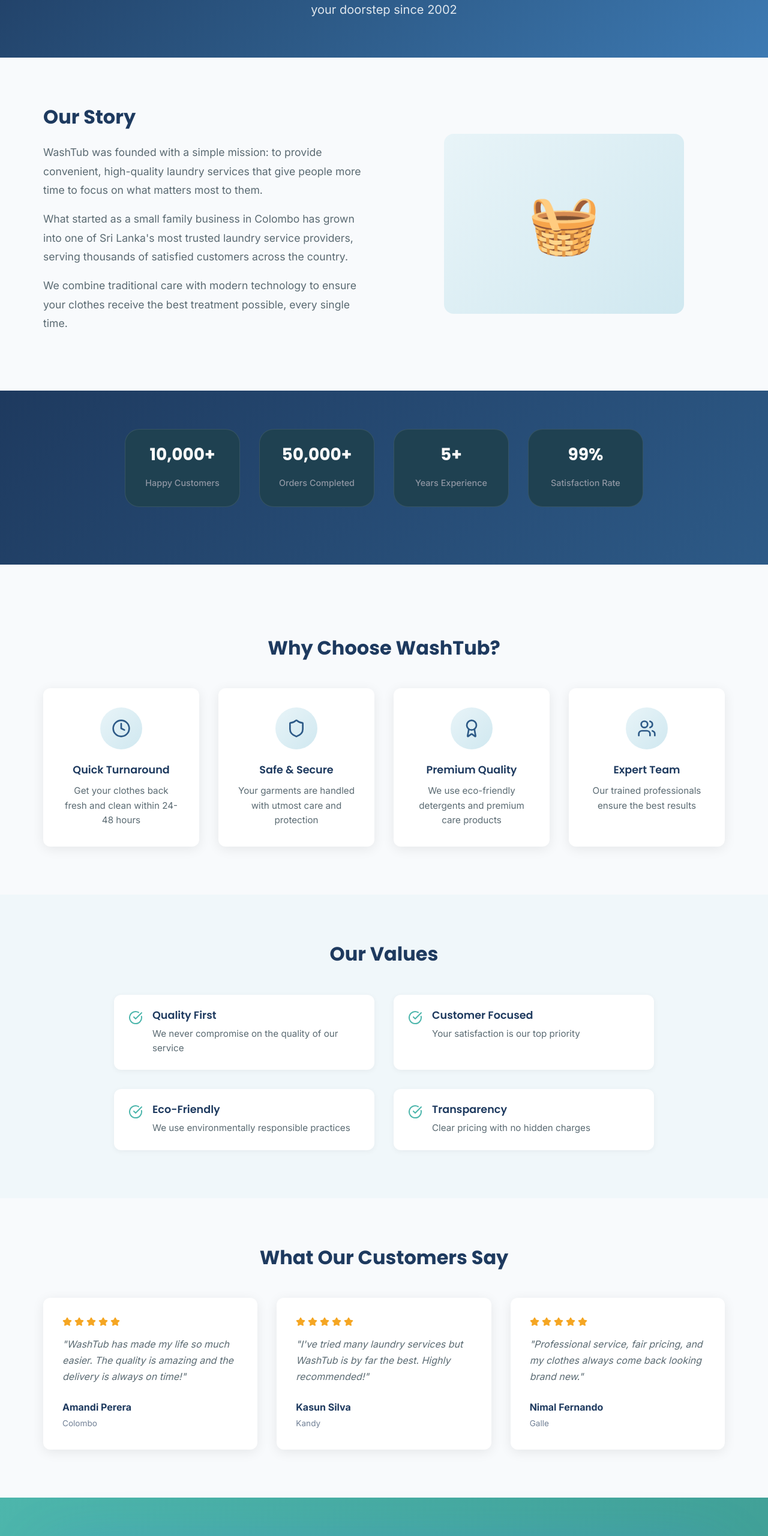
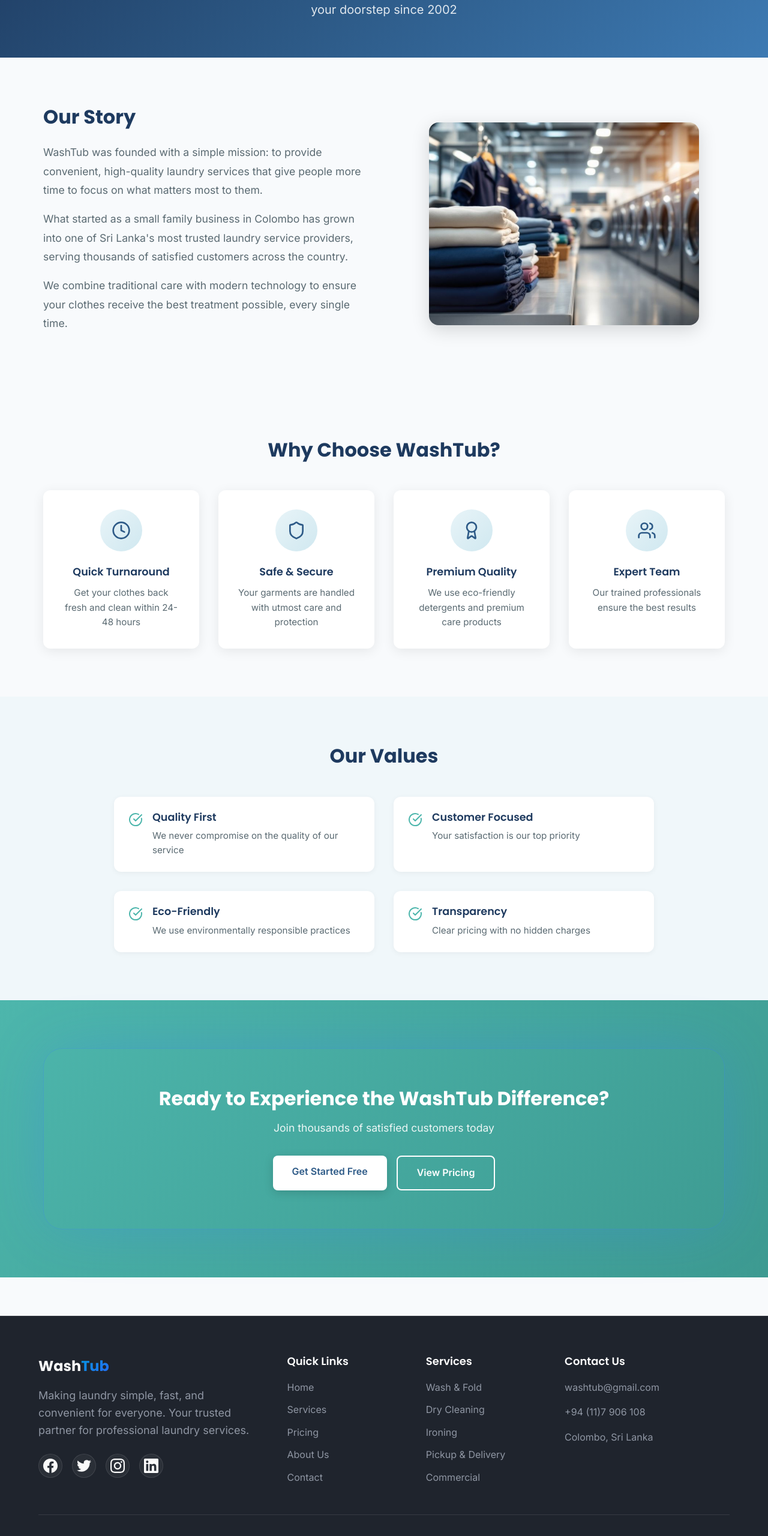
Before and after one commit to KavishaPerera/Wash-TUB, a React app in the folder frontend/: page /about in a window 1280 px wide. Shown: the part 234-2794 px from the top of the page at 60% size. Built offline with nearby package versions, Linux system fonts and the light colour scheme; the HTML template or start-up script is replaced by a standard one.

Commit message:
create about us page

```diff
--- a/frontend/src/App.jsx
+++ b/frontend/src/App.jsx
@@ -35,7 +35,6 @@ function Home() {
     <>
       <Navbar />
       <Hero />
-      <CTA />
       <Footer />
     </>
   );
--- a/frontend/src/components/CTA.css
+++ b/frontend/src/components/CTA.css
@@ -40,7 +40,7 @@
 
 .cta-title {
     margin-bottom: 1.5rem;
-    font-size: clamp(2rem, 4vw, 3rem);
+    font-size: clamp(3rem, 6vw, 4rem);
 }
 
 .cta-description {
@@ -48,6 +48,9 @@
     max-width: 700px;
     margin: 0 auto;
     color: var(--color-gray);
+    display: block;
+    width: 100%;
+    text-align: center;
 }
 
 .cta-actions {
--- a/frontend/src/pages/About.css
+++ b/frontend/src/pages/About.css
@@ -78,47 +78,16 @@
     justify-content: center;
 }
 
-.image-placeholder {
+.about-img {
     width: 100%;
-    max-width: 400px;
-    aspect-ratio: 4/3;
-    background: linear-gradient(135deg, #e8f4f8 0%, #d0e8f0 100%);
+    max-width: 450px;
+    height: auto;
     border-radius: 16px;
-    display: flex;
-    align-items: center;
-    justify-content: center;
-    font-size: 6rem;
+    box-shadow: 0 8px 30px rgba(0, 0, 0, 0.15);
+    object-fit: cover;
 }
 
-/* Stats Section */
-.stats-section {
-    background: linear-gradient(135deg, #1e3a5f 0%, #2d5a87 100%);
-    padding: 4rem 0;
-}
 
-.stats-grid {
-    display: grid;
-    grid-template-columns: repeat(4, 1fr);
-    gap: 2rem;
-    text-align: center;
-}
-
-.stat-item {
-    display: flex;
-    flex-direction: column;
-    gap: 0.5rem;
-}
-
-.stat-number {
-    font-size: 2.5rem;
-    font-weight: 800;
-    color: #4db6ac;
-}
-
-.stat-label {
-    font-size: 1rem;
-    color: rgba(255, 255, 255, 0.85);
-}
 
 /* Features Grid */
 .features-grid {
@@ -209,49 +178,7 @@
     margin: 0;
 }
 
-/* Testimonials */
-.testimonials-grid {
-    display: grid;
-    grid-template-columns: repeat(3, 1fr);
-    gap: 2rem;
-}
 
-.testimonial-card {
-    background: white;
-    padding: 2rem;
-    border-radius: 12px;
-    box-shadow: 0 4px 20px rgba(0, 0, 0, 0.08);
-}
-
-.testimonial-stars {
-    display: flex;
-    gap: 0.25rem;
-    margin-bottom: 1rem;
-}
-
-.testimonial-card p {
-    font-size: 1rem;
-    color: #5a6a72;
-    line-height: 1.7;
-    margin: 0 0 1.5rem;
-    font-style: italic;
-}
-
-.testimonial-author {
-    display: flex;
-    flex-direction: column;
-    gap: 0.25rem;
-}
-
-.testimonial-author strong {
-    font-size: 1rem;
-    color: #1e3a5f;
-}
-
-.testimonial-author span {
-    font-size: 0.85rem;
-    color: #718096;
-}
 
 /* CTA Section */
 .about-cta {
--- a/frontend/src/pages/About.jsx
+++ b/frontend/src/pages/About.jsx
@@ -39,37 +39,13 @@ const About = () => {
                             </p>
                         </div>
                         <div className="story-image">
-                            <div className="image-placeholder">
-                                <span>🧺</span>
-                            </div>
+                            <img src="/images/about 1.jpg" alt="WashTub Laundry Services" className="about-img" />
                         </div>
                     </div>
                 </div>
             </section>
 
-            {/* Stats Section */}
-            <section className="stats-section">
-                <div className="about-container">
-                    <div className="stats-grid">
-                        <div className="stat-item">
-                            <span className="stat-number">10,000+</span>
-                            <span className="stat-label">Happy Customers</span>
-                        </div>
-                        <div className="stat-item">
-                            <span className="stat-number">50,000+</span>
-                            <span className="stat-label">Orders Completed</span>
-                        </div>
-                        <div className="stat-item">
-                            <span className="stat-number">5+</span>
-                            <span className="stat-label">Years Experience</span>
-                        </div>
-                        <div className="stat-item">
-                            <span className="stat-number">99%</span>
-                            <span className="stat-label">Satisfaction Rate</span>
-                        </div>
-                    </div>
-                </div>
-            </section>
+
 
             {/* Why Choose Us Section */}
             <section className="about-section why-choose-us">
@@ -145,44 +121,7 @@ const About = () => {
                 </div>
             </section>
 
-            {/* Testimonials Section */}
-            <section className="about-section testimonials-section">
-                <div className="about-container">
-                    <h2 className="section-heading">What Our Customers Say</h2>
-                    <div className="testimonials-grid">
-                        <div className="testimonial-card">
-                            <div className="testimonial-stars">
-                                {[...Array(5)].map((_, i) => <Star key={i} size={16} fill="#f5a623" color="#f5a623" />)}
-                            </div>
-                            <p>"WashTub has made my life so much easier. The quality is amazing and the delivery is always on time!"</p>
-                            <div className="testimonial-author">
-                                <strong>Amandi Perera</strong>
-                                <span>Colombo</span>
-                            </div>
-                        </div>
-                        <div className="testimonial-card">
-                            <div className="testimonial-stars">
-                                {[...Array(5)].map((_, i) => <Star key={i} size={16} fill="#f5a623" color="#f5a623" />)}
-                            </div>
-                            <p>"I've tried many laundry services but WashTub is by far the best. Highly recommended!"</p>
-                            <div className="testimonial-author">
-                                <strong>Kasun Silva</strong>
-                                <span>Kandy</span>
-                            </div>
-                        </div>
-                        <div className="testimonial-card">
-                            <div className="testimonial-stars">
-                                {[...Array(5)].map((_, i) => <Star key={i} size={16} fill="#f5a623" color="#f5a623" />)}
-                            </div>
-                            <p>"Professional service, fair pricing, and my clothes always come back looking brand new."</p>
-                            <div className="testimonial-author">
-                                <strong>Nimal Fernando</strong>
-                                <span>Galle</span>
-                            </div>
-                        </div>
-                    </div>
-                </div>
-            </section>
+
 
             {/* CTA Section */}
             <section className="about-cta">
```
Also changed, not shown: frontend/images/about 1.jpg (added).
